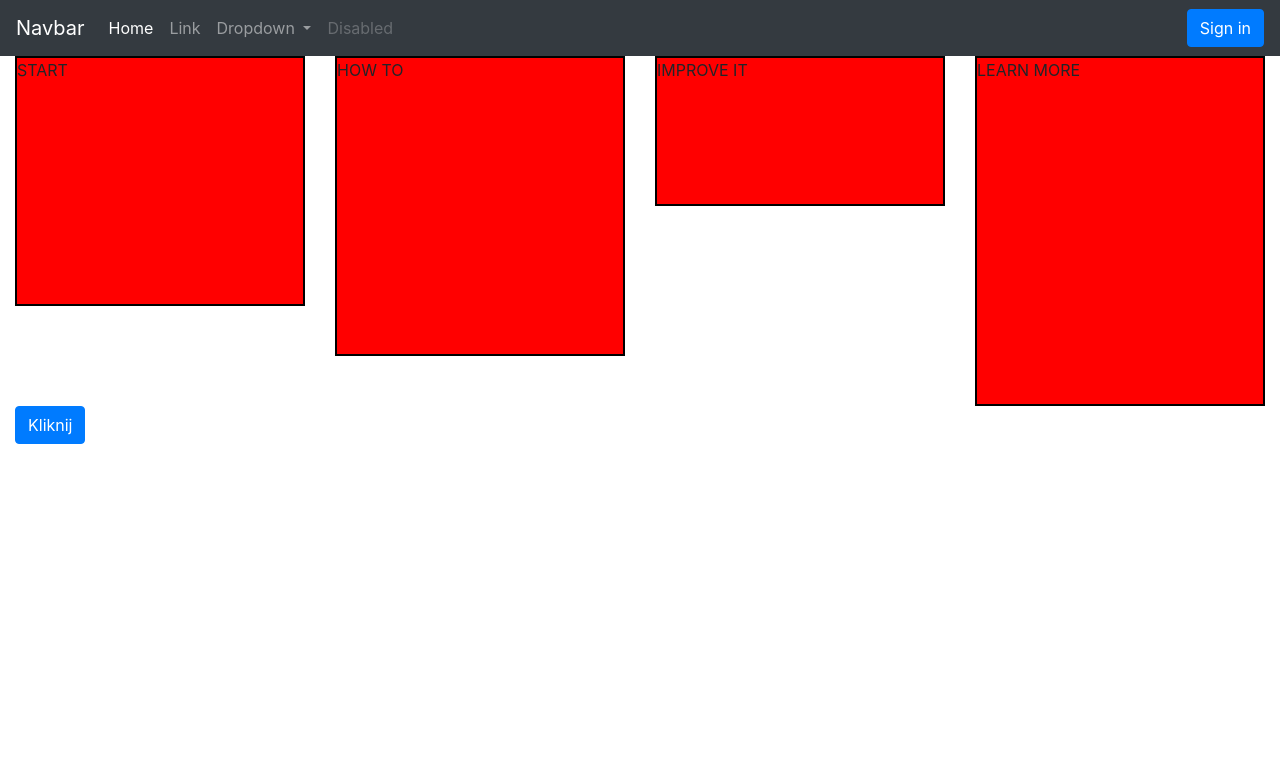
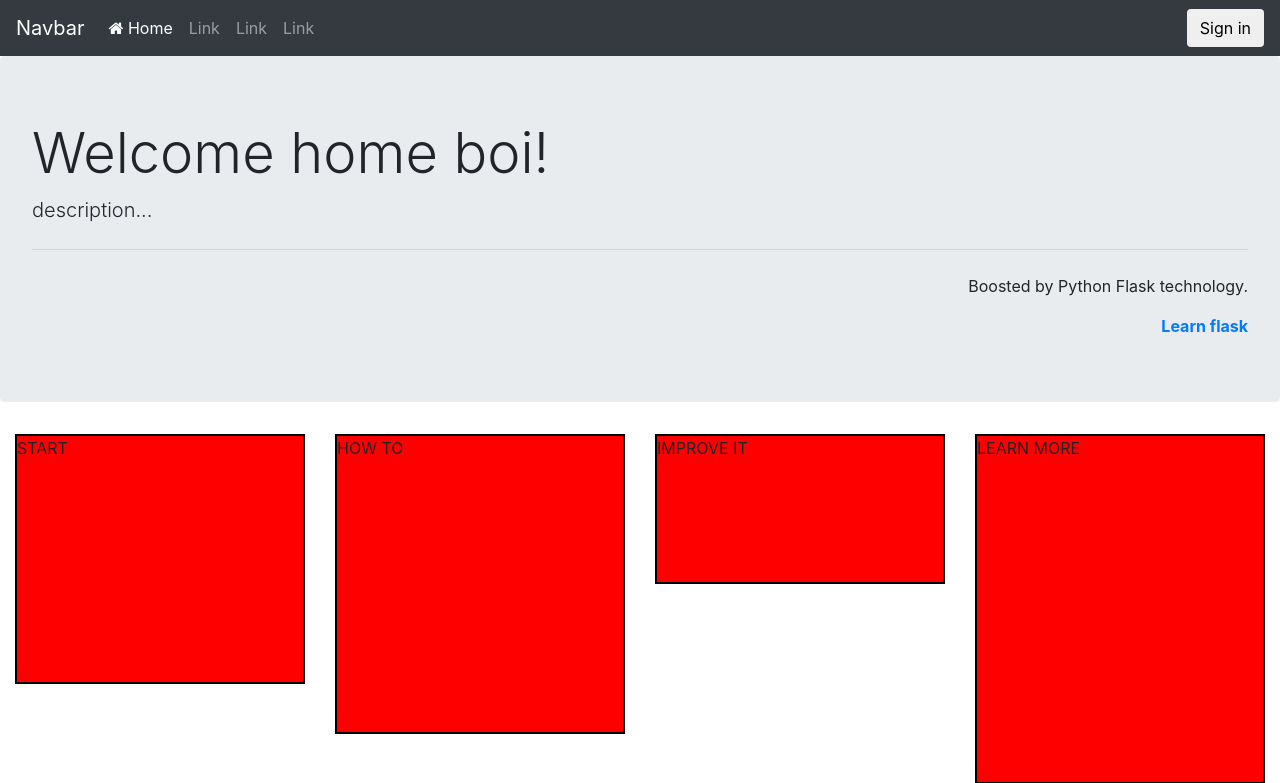
Before and after one commit to kuras120/FlaskApis, a Flask app: page / in a window 1280 px wide. Shown: the top 783 px of the page. Before the commit the page ends 444 px from the top, so only its background shows below. Run offline with Flask 2, Linux system fonts and the light colour scheme; some libraries are stand-ins or nearby versions.

Commit message:
Add favicon and better style for index.html

```diff
--- a/templates/index.html
+++ b/templates/index.html
@@ -1,5 +1,5 @@
 <!doctype html>
-<html lang="en">
+<html lang="pl-PL">
 <html>
 <head>
  <!-- Required meta tags -->
@@ -12,26 +12,33 @@
     <link rel="stylesheet" href="https://maxcdn.bootstrapcdn.com/bootstrap/4.0.0/css/bootstrap.min.css" integrity="sha384-Gn5384xqQ1aoWXA+058RXPxPg6fy4IWvTNh0E263XmFcJlSAwiGgFAW/dAiS6JXm" crossorigin="anonymous">
     <link rel="stylesheet" href="https://maxcdn.bootstrapcdn.com/font-awesome/4.7.0/css/font-awesome.min.css">
     <link rel= "stylesheet" type= "text/css" href= "{{ url_for('static',filename='css/default.css') }}">
+
+    <!--favicon-->
+    <link rel="shortcut icon" href="{{ url_for('static', filename='favicon.ico') }}">
 </head>
     <body>
-        <!-- <h1>Hello {{ name }}</h1> -->
-
 
         <!-- NAV BAR -->
-        <nav class="navbar navbar-expand-lg navbar-dark bg-dark">
+        <nav class="navbar sticky-top navbar-expand-lg navbar-dark bg-dark">
           <a class="navbar-brand" href="#">Navbar</a>
           <button class="navbar-toggler" type="button" data-toggle="collapse" data-target="#navbarSupportedContent" aria-controls="navbarSupportedContent" aria-expanded="false" aria-label="Toggle navigation">
             <span class="navbar-toggler-icon"></span>
           </button>
-
           <div class="collapse navbar-collapse" id="navbarSupportedContent">
             <ul class="navbar-nav mr-auto">
               <li class="nav-item active">
-                <a class="nav-link" href="#">Home <span class="sr-only">(current)</span></a>
+                <a class="nav-link" href="#"><i class="fa fa-home"></i> Home <span class="sr-only">(current)</span></a>
               </li>
               <li class="nav-item">
                 <a class="nav-link" href="#">Link</a>
               </li>
+              <li class="nav-item">
+                <a class="nav-link" href="#">Link</a>
+              </li>
+              <li class="nav-item">
+                <a class="nav-link" href="#">Link</a>
+              </li>
+                <!--
               <li class="nav-item dropdown">
                 <a class="nav-link dropdown-toggle" href="#" id="navbarDropdown" role="button" data-toggle="dropdown" aria-haspopup="true" aria-expanded="false">
                   Dropdown
@@ -46,13 +53,25 @@
               <li class="nav-item">
                 <a class="nav-link disabled" href="#">Disabled</a>
               </li>
+              -->
             </ul>
             <form class="form-inline my-2 my-lg-0">
-              <button class="btn btn-primary my-2 my-sm-0" type="submit">Sign in</button>
+              <button class="btn btn-default my-2 my-sm-0" type="submit">Sign in</button>
             </form>
           </div>
         </nav>
 
+        <div class="mx-auto">
+            <div class="jumbotron">
+                <h1 class="display-4">Welcome home boi!</h1>
+                <p class="lead">description...</p>
+                <hr class="my-4">
+                <div class="text-right">
+                    <p>Boosted by Python Flask technology.</p>
+                    <a class="alert-link" href="http://flask.pocoo.org/">Learn flask</a>
+                </div>
+            </div>
+        </div>
         <!-- CONTENT SECTION -->
         <div class="container-fluid perspective">
             <div class="row">
```
Also changed, not shown: static/favicon.ico (added).
